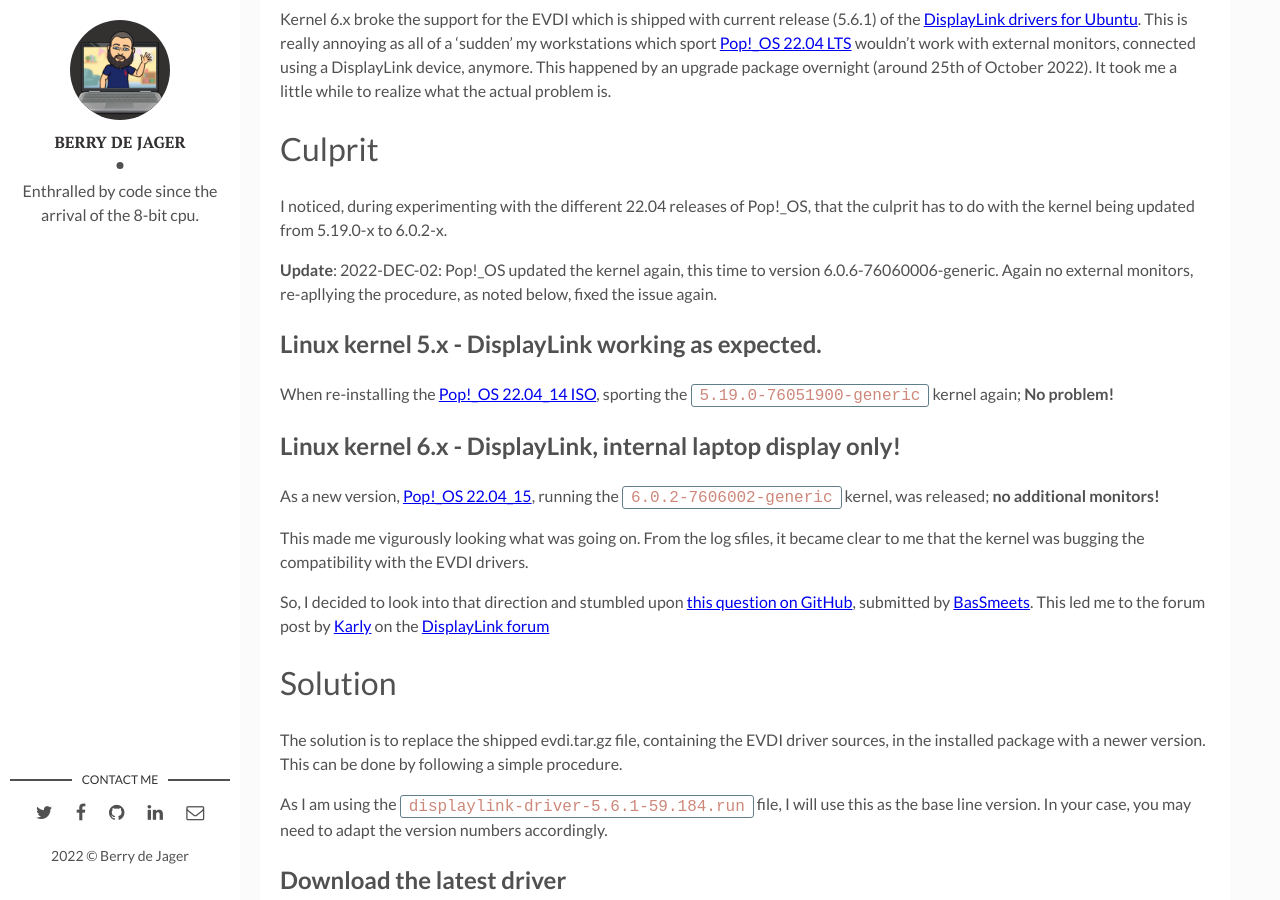
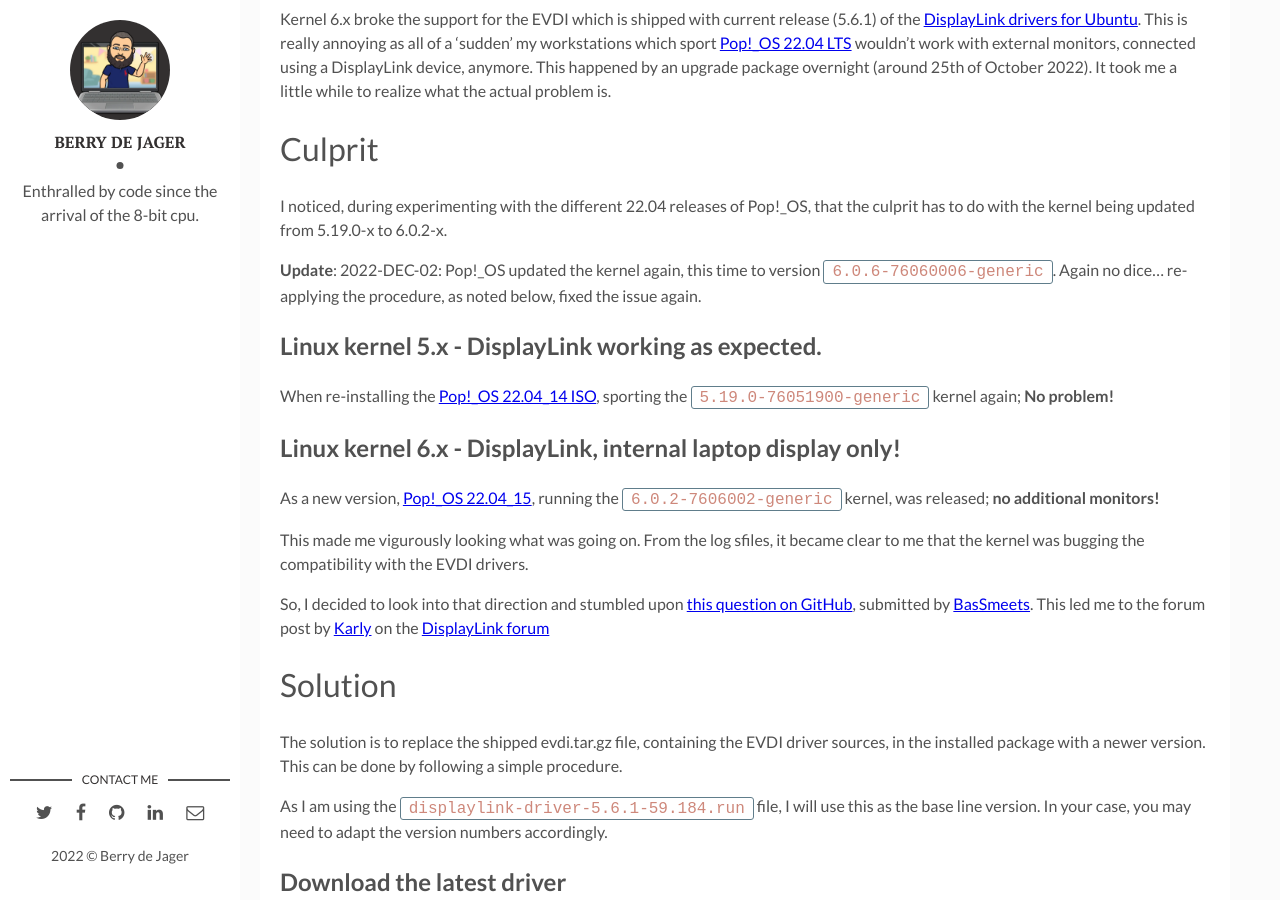
Before and after one commit to berrydejager/code, a Jekyll site: the page built from _posts/2022-10-28-Fix-DisplayLink_drivers-linux-kernel-6.markdown, in a window 1280 px wide and 900 px high, scrolled down 371 px. Built offline with Jekyll 4.4.1, drawn with Linux system fonts in a browser that asks for light colours.

Commit message:
Update 2022-10-28-Fix-DisplayLink_drivers-linux-kernel-6.markdown

```diff
--- a/_posts/2022-10-28-Fix-DisplayLink_drivers-linux-kernel-6.markdown
+++ b/_posts/2022-10-28-Fix-DisplayLink_drivers-linux-kernel-6.markdown
@@ -13,7 +13,7 @@
 
 I noticed, during experimenting with the different 22.04 releases of Pop!_OS, that the culprit has to do with the kernel being updated from 5.19.0-x to 6.0.2-x.
 
-__Update__: 2022-DEC-02: Pop!_OS updated the kernel again, this time to version 6.0.6-76060006-generic. Again no external monitors, re-apllying the procedure, as noted below, fixed the issue again.
+__Update__: 2022-DEC-02: Pop!_OS updated the kernel again, this time to version `6.0.6-76060006-generic`. Again no dice... re-applying the procedure, as noted below, fixed the issue again.
 
 ## Linux kernel 5.x - DisplayLink working as expected.
 
```
